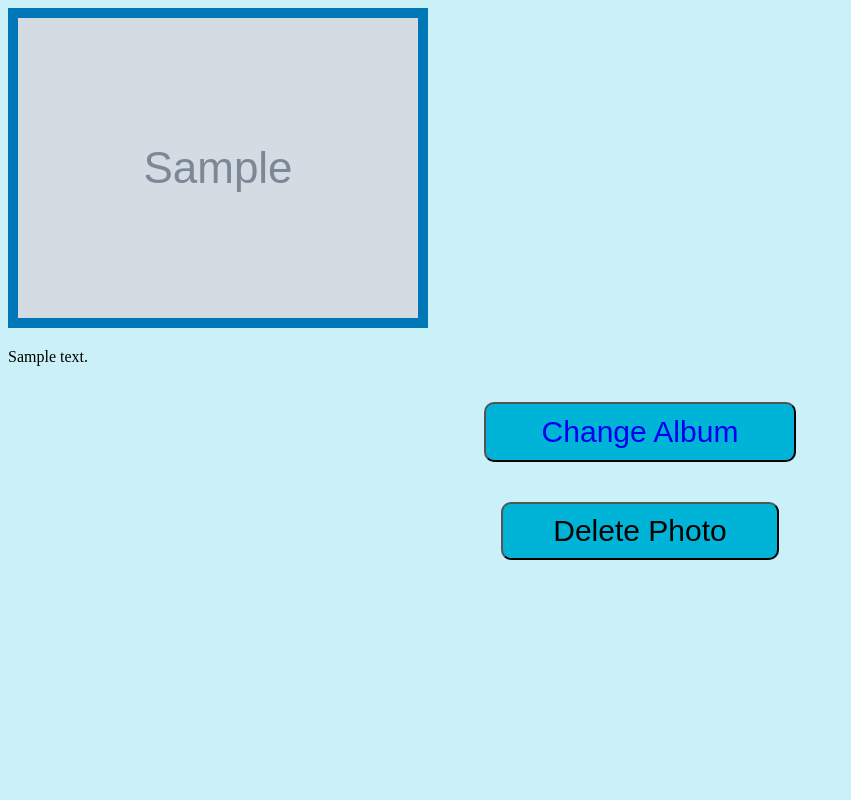
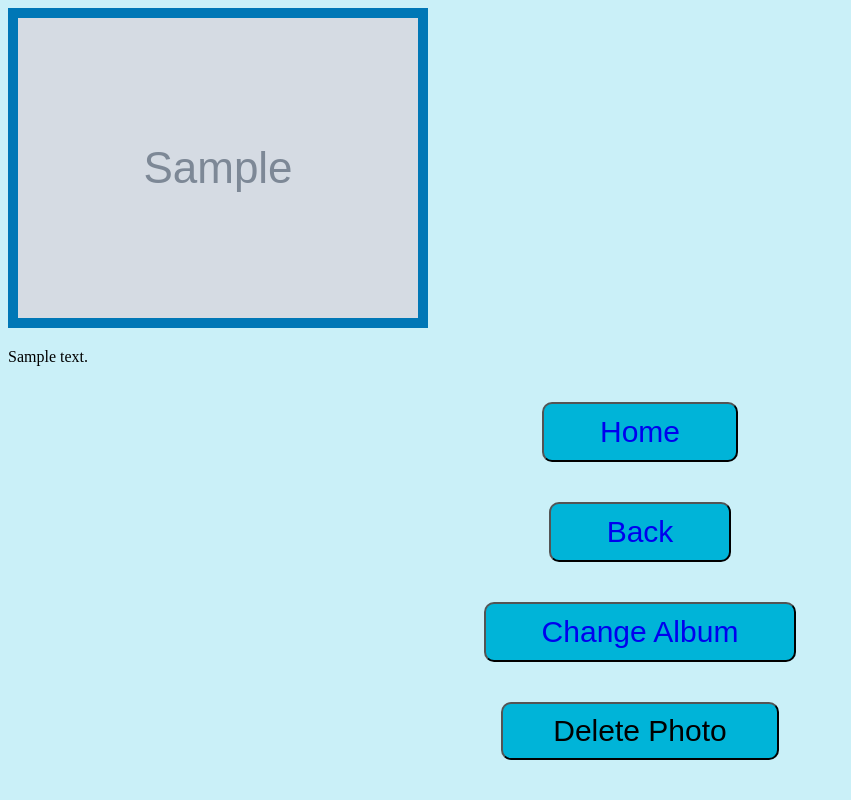
Before and after one commit to hewmatt10/album, a Django app: page /albums/1/photo/1 in a window 1280 px wide. Shown: the whole page, without its empty margins (0-851 px from the left). Run offline with Django 4.2, Linux system fonts and the light colour scheme; tables that the repository leaves empty hold one stand-in row (values such as "Sample post"); grey boxes marked "Sample" are stand-in pictures.

Commit message:
added buttons

```diff
--- a/album_site/templates/viewphoto.html
+++ b/album_site/templates/viewphoto.html
@@ -11,6 +11,12 @@
     <p>{{p.description}}</p>
       <div class="center">
         <button class="button">
+          <a class="link" href = "{% url 'album_site:home' %}">Home</a>
+        </button>
+        <button class="button">
+          <a class="link" href = "{% url 'album_site:current_album' p.album.id %}">Back</a>
+        </button>
+        <button class="button">
           <a class="link" href = "{% url 'album_site:update_photo' p.album.id p.id%}">Change Album</a>
         </button>
       <form action="{% url 'album_site:delete_photo' p.album.id p.id%}" method="post">
```
